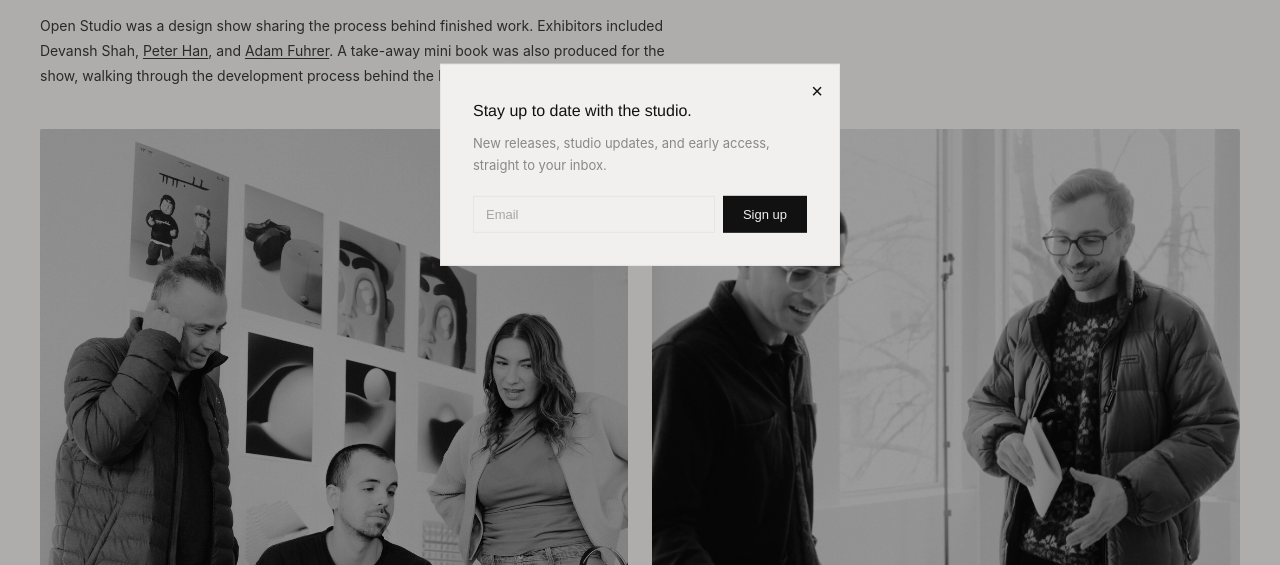
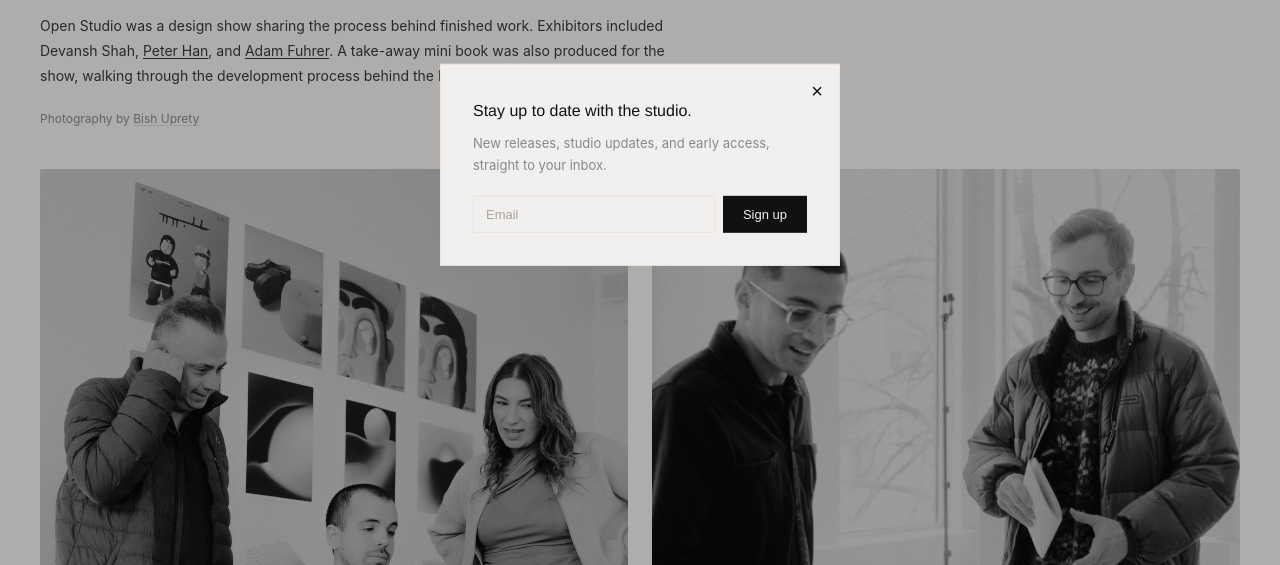
Before and after one commit to devontoast/devansh-ca, a plain HTML site: page project-open-studio.html in a window 1280 px wide. Shown: the part 235-800 px from the top of the page. Drawn offline with Linux system fonts and the light colour scheme; no server answers; a web font is replaced by a local one.

Commit message:
Update site 2026-09-29 11:16

```diff
--- a/project-open-studio.html
+++ b/project-open-studio.html
@@ -56,6 +56,9 @@ ul { list-style: none; }
 .project-detail-description { font-size: 14px; line-height: 1.8; color: #333333; }
 .project-detail-description a { text-decoration: underline; text-underline-offset: 2px; }
 .project-detail-description a:hover { color: #888888; }
+.project-detail-credit { font-size: 12px; color: #888888; margin-top: 20px; }
+.project-detail-credit a { text-decoration: underline; text-underline-offset: 2px; text-decoration-color: #D8D4CF; }
+.project-detail-credit a:hover { color: #111111; text-decoration-color: #111111; }
 .project-photo-grid { display: grid; grid-template-columns: repeat(2, 1fr); gap: 24px; margin-bottom: 64px; align-items: start; }
 .project-photo { width: 100%; background-color: #D8D4CF; overflow: hidden; }
 .project-photo img { width: 100%; height: auto; display: block; }
@@ -164,6 +167,7 @@ footer { width: 100%; border-top: 1px solid #E8E5E0; font-size: 12px; color: #88
       <h1>Open Studio</h1>
       <div class="project-detail-date">January 2025 &middot; Toronto, Ontario</div>
       <p class="project-detail-description">Open Studio was a design show sharing the process behind finished work. Exhibitors included Devansh Shah, <a href="https://hanmade.kr" target="_blank" rel="noopener">Peter Han</a>, and <a href="https://adamfuhrer.com" target="_blank" rel="noopener">Adam Fuhrer</a>. A take-away mini book was also produced for the show, walking through the development process behind the Pearl Lamp. Flip through it below.</p>
+      <p class="project-detail-credit">Photography by <a href="https://www.dearbish.com" target="_blank" rel="noopener">Bish Uprety</a></p>
     </div>
     <div class="project-photo-grid">
       <div class="project-photo"><img src="images/open-studio/web-20250125-DSC03893.jpg" alt="Open Studio exhibit"></div>
```
